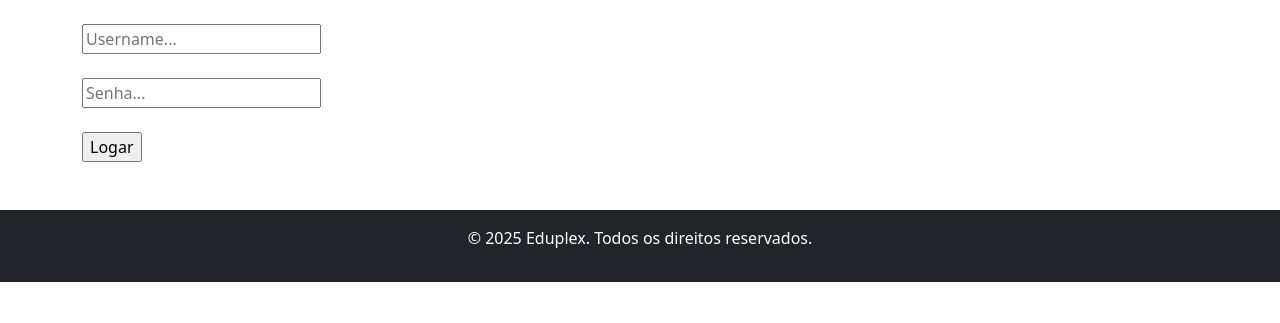
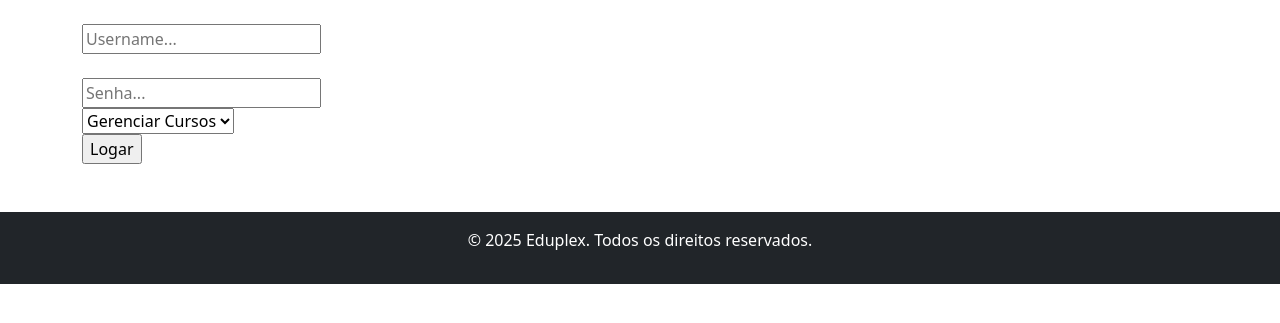
Before and after one commit to antoniojoseja3710/EduFlex, a Django app: page /login/ in a window 1280 px wide. Shown: the part 74-397 px from the top of the page. Run offline with Django 5.2, Linux system fonts and the light colour scheme.

Commit message:
Update login.html

```diff
--- a/templates/core/login.html
+++ b/templates/core/login.html
@@ -23,6 +23,10 @@
           <br>
           <input type="password" placeholder="Senha..." name="senha">
           <br>
+          <select name="destino">
+            <option value="cursos">Gerenciar Cursos</option>
+            <option value="alunos">Gerenciar Alunos</option>
+          </select>
           <br>
           <input type="submit" value="Logar" >
           <br>
```
